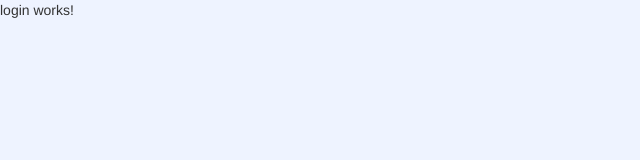
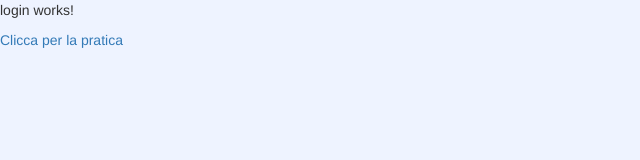
Before and after one commit to bonanzinga27/Happy500, an Angular app in the folder src/main/webapp/: page /login in a window 1280 px wide. Shown: the top 160 px of the page, without its empty margins (0-640 px from the left). Built offline with nearby package versions, Linux system fonts and the light colour scheme.

Commit message:
Routing for login component

```diff
--- a/src/main/webapp/src/app/app.module.ts
+++ b/src/main/webapp/src/app/app.module.ts
@@ -21,6 +21,7 @@ const appRoutes: Routes = [
   { path: '', redirectTo: '/login', pathMatch: 'full' },
   { path: 'login',  component: LoginComponent },
   { path: 'signup', component: SignupComponent },
+  { path: 'pratica',   component: FormPraticheComponent },
   { path: 'home',   component: CardContainerComponent },
   { path: '**', redirectTo: '/login' },
 ];
--- a/src/main/webapp/src/app/login/login.component.html
+++ b/src/main/webapp/src/app/login/login.component.html
@@ -1,3 +1,4 @@
 <p>
   login works!
 </p>
+<a routerLink="/pratica" style="cursor:pointer;">Clicca per la pratica</a>
```
Also changed, not shown: src/main/webapp/src/app/tabs.service.ts (line endings or trailing spaces).
